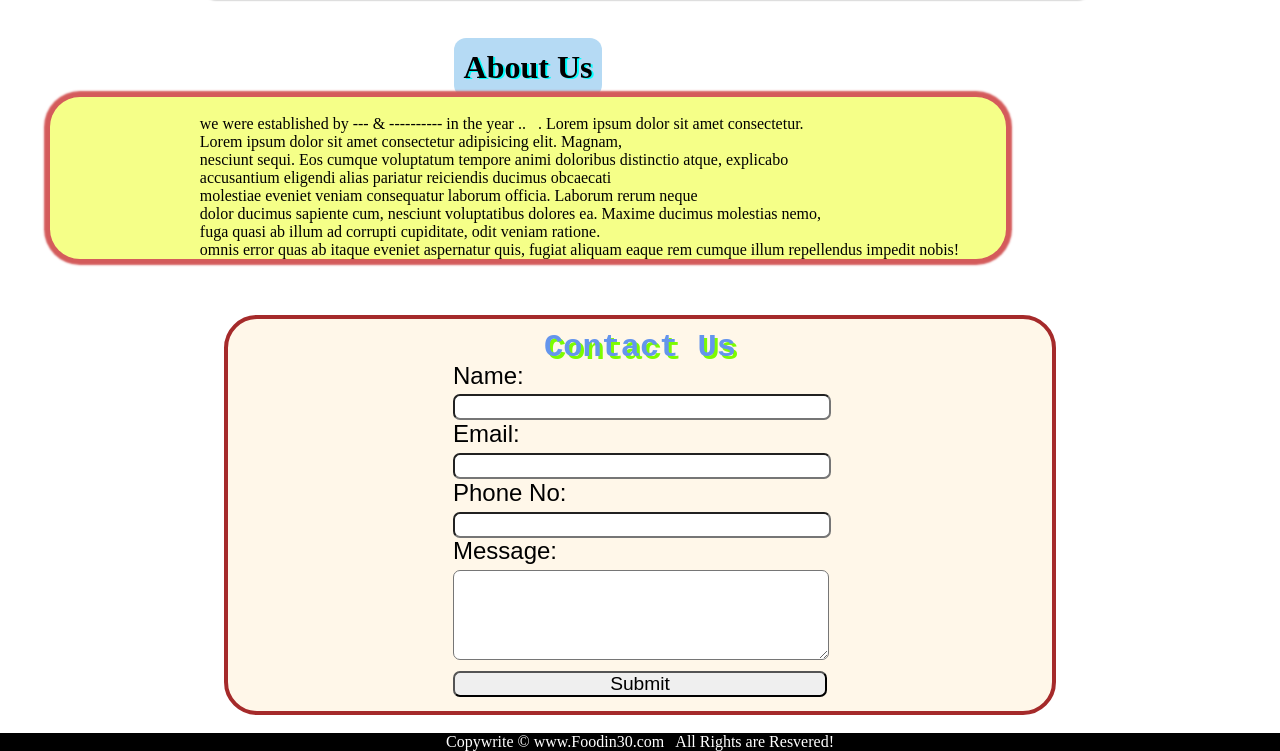
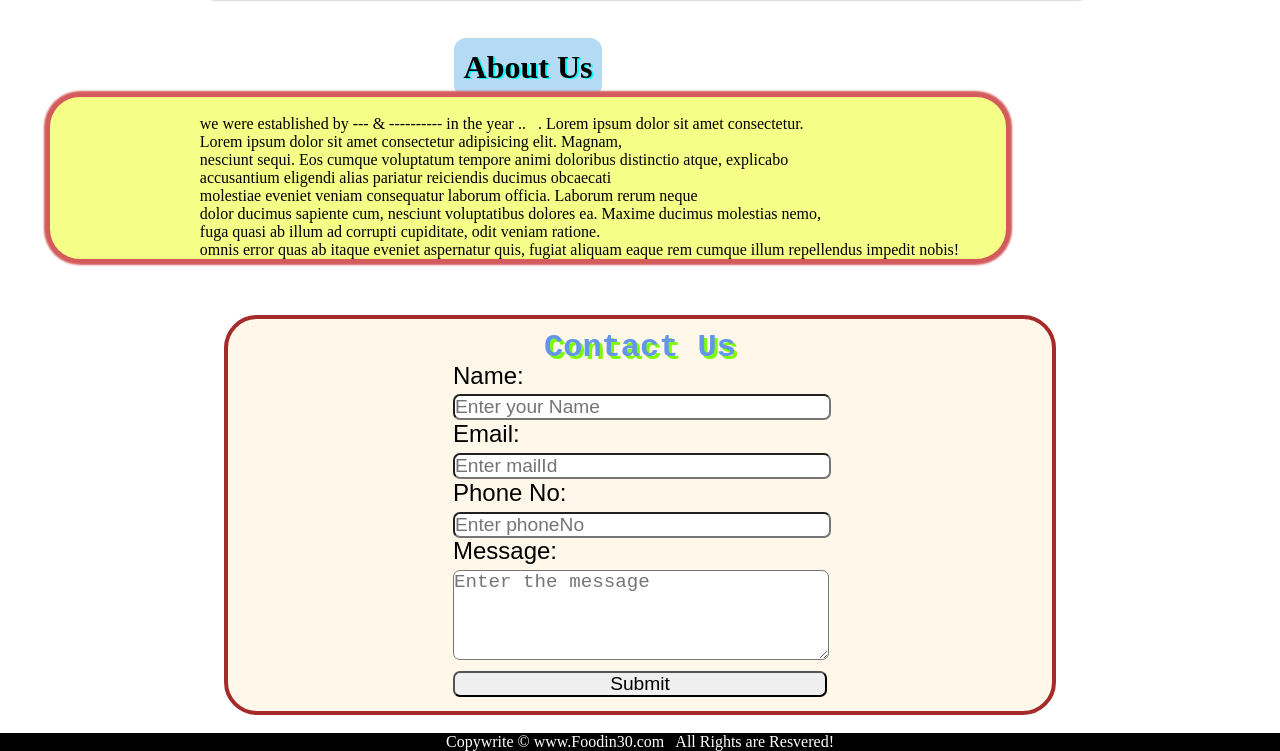
Before and after one commit to Aashutosh24/Webd_Project-2, a plain HTML site: page index.html in a window 1280 px wide. Shown: the part 1803-2554 px from the top of the page. Drawn offline with Linux system fonts and the light colour scheme; a web font is replaced by a local one.

Commit message:
order in netlify

```diff
--- a/index.html
+++ b/index.html
@@ -34,8 +34,12 @@
         </ul>
     </nav>
     <aside>
+        <button onclick="window.location.href = '/ordering/'" class="order">Order Now!!</button>
+
+    </aside>
+    <!-- <aside>
         <button onclick="window.location.href = 'http://127.0.0.1:5501/ordering/'" class="order">Order Now!!</button>
-    </aside>
+    </aside> -->
     <section id="Home">
         <div class="header-row">
         <h1 class="h-primary">Welcome &nbsp;</h1>
@@ -113,16 +117,16 @@
     </form> -->
     <form id="contact-form">
         <label for="name">Name:</label>
-        <input type="text" id="name" name="name" required><br>
+        <input type="text" id="name" name="name" required placeholder="Enter your Name"><br>
 
         <label for="email">Email:</label>
-        <input type="email" id="email" name="email" required><br>
+        <input type="email" id="email" name="email" required placeholder="Enter mailId"><br>
 
         <label for="phoneno">Phone No:</label>
-        <input type="tel" id="phoneno" name="phoneno" required><br>
+        <input type="tel" id="phoneno" name="phoneno" required placeholder="Enter phoneNo"><br>
 
         <label for="query">Message:</label><br>
-        <textarea id="query" name="query" rows="4" required></textarea><br>
+        <textarea id="query" name="query" rows="4" required placeholder="Enter the message"></textarea><br>
 
         <input type="submit" value="Submit">
       </form>
```
